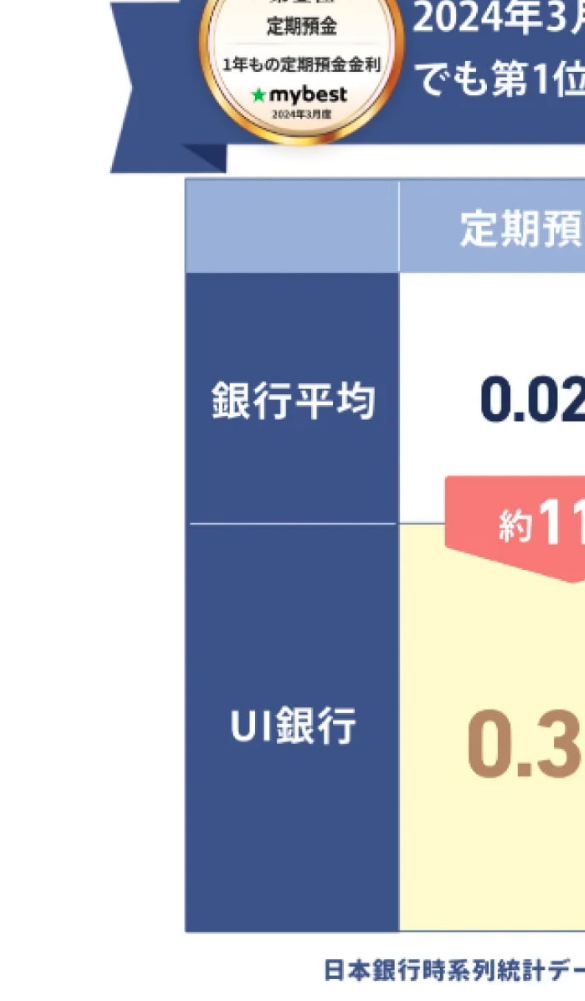
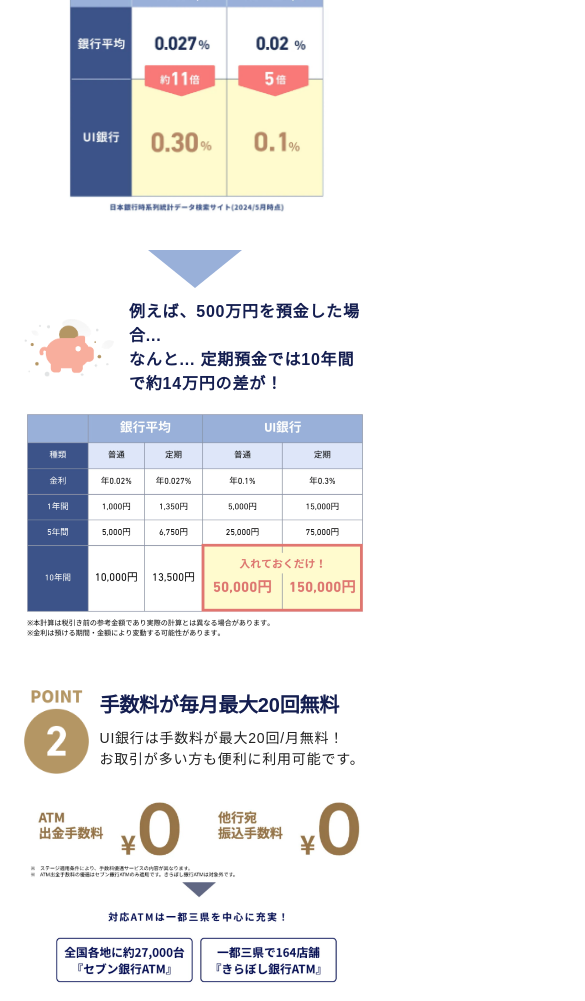
Before and after one commit to taisei1207/uibank, a website: page public/index.html in a window 390 px wide. Shown: the part 2878-3879 px from the top of the page, 585 px wide, since content can reach past the window. Drawn offline with nearby package versions, Linux system fonts and the light colour scheme; a web font is replaced by a local one.

Commit message:
body min width sp

```diff
--- a/sass/style.scss
+++ b/sass/style.scss
@@ -4,6 +4,9 @@
 
 body {
 	min-width: 1240px;
+	@media only screen and (max-width: 767px) {
+		min-width: 0;
+	}
 }
 
 .uibank {
```
Also changed, not shown: public/style.css.
